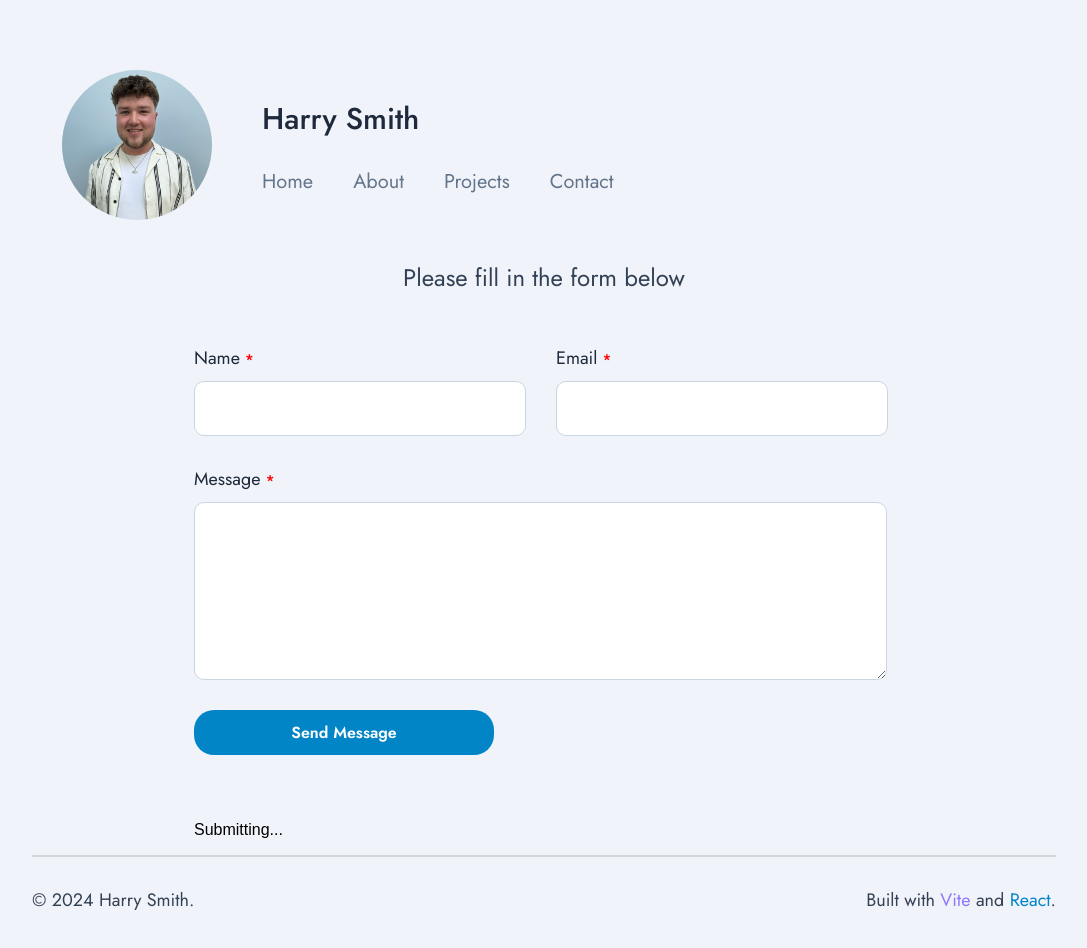
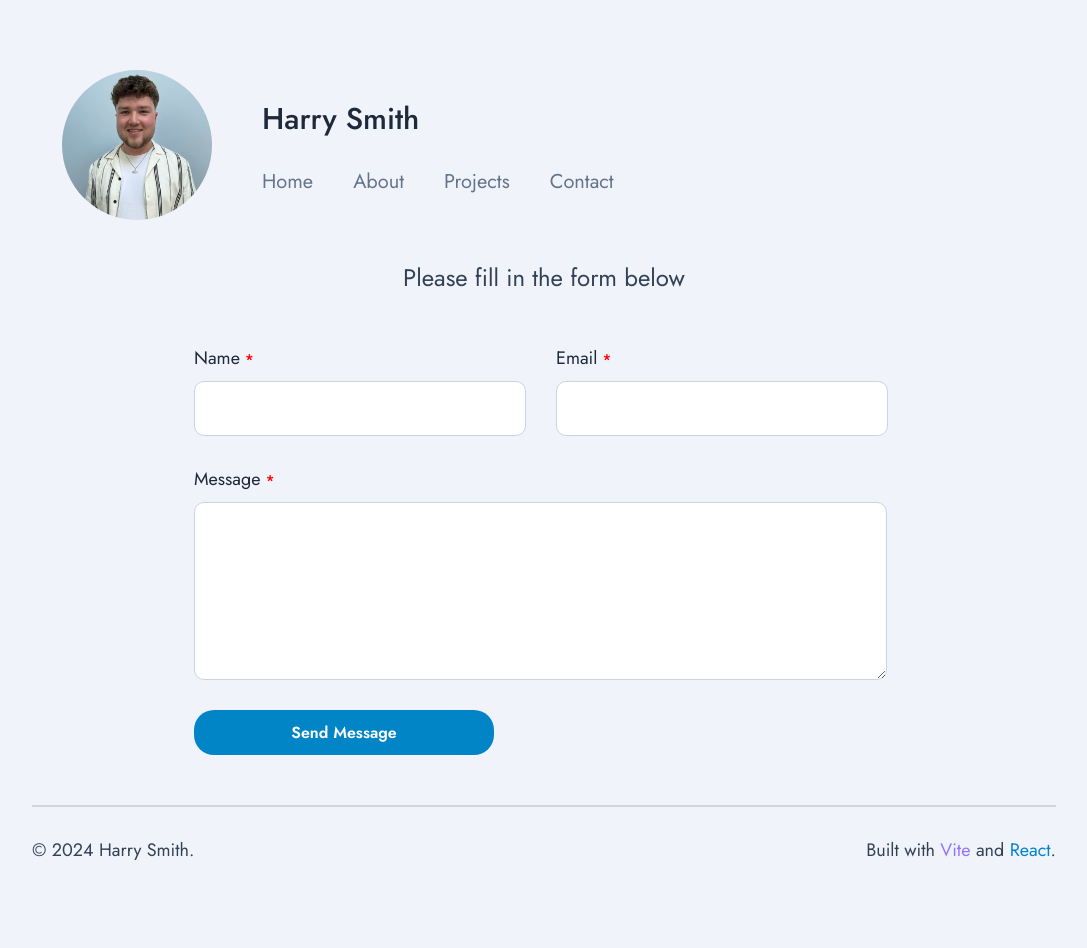
Before and after one commit to HarrySmith-Dev/my-portfolio, a React (Vite) app: page /contact in a window 1280 px wide. Shown: the top 948 px of the page, without its empty margins (96-1183 px from the left). Built offline with nearby package versions, Linux system fonts and the light colour scheme; no server answers.

Commit message:
HS: update submitting state

```diff
--- a/src/components/contactForm/ContactForm.tsx
+++ b/src/components/contactForm/ContactForm.tsx
@@ -128,7 +128,7 @@ const ContactForm: React.FC = () => {
             <ContactFormButton type="submit" disabled={isSubmitting}>
                Send Message
             </ContactFormButton>
-            {!isSubmitting && <p>Submitting...</p>}
+            {isSubmitting && <p>Submitting...</p>}
             {feedback && <p aria-live="polite">{feedback}</p>}
          </Form>
       </ContactFormContainer>
```
